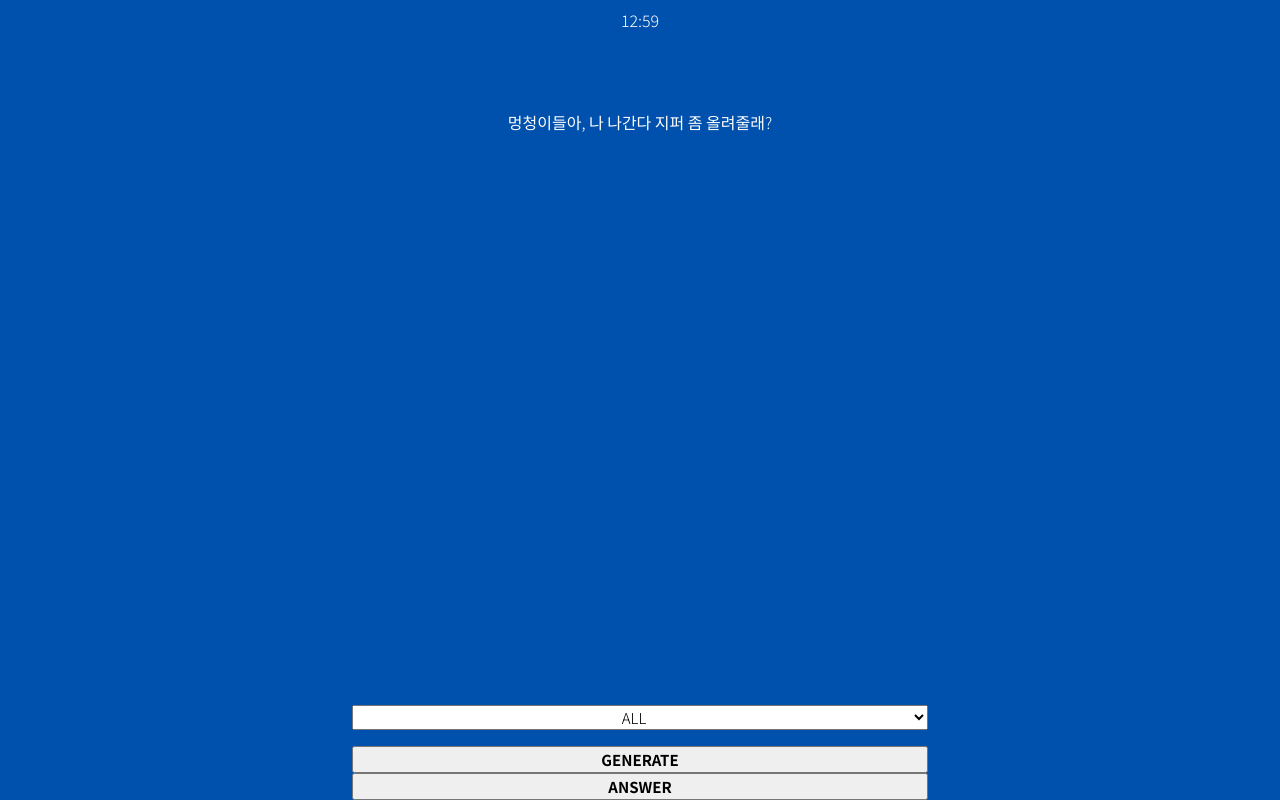
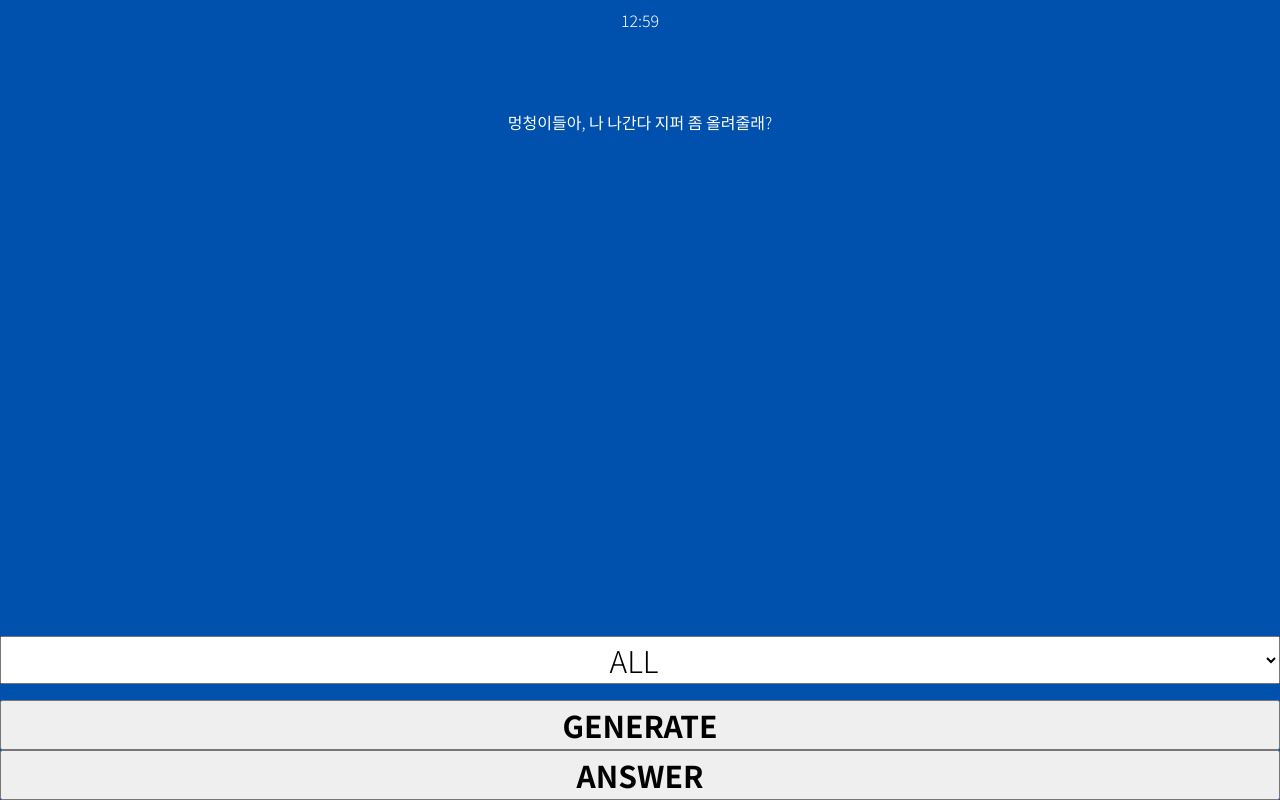
Before and after one commit to gildohyeon/memorizer, a plain HTML site: page index.html in a window 1280 px wide. Drawn offline with Linux system fonts and the light colour scheme.

Commit message:
Add files via upload

```diff
--- a/style.css
+++ b/style.css
@@ -6,10 +6,10 @@ body {
   }
 
   .generate, .answer {
-    font-size: 15px;
+    font-size: 30px;
     font-family: 'Noto Sans KR', sans-serif;
     font-weight: 700;
-    width: 50%;
+    width: 100%;
   }
 
   .time {
@@ -35,14 +35,13 @@ body {
   .button_container {
     position: fixed;
     bottom: 0;
-    width: 90%;
 
     left:0; right:0; margin-left:auto; margin-right:auto;
   }
 
   .select {
-    font-size: 15px;
-    width: 50%;
+    font-size: 30px;
+    width: 100%;
     text-align: center;
     font-family: 'Noto Sans KR', sans-serif;
   }
```
